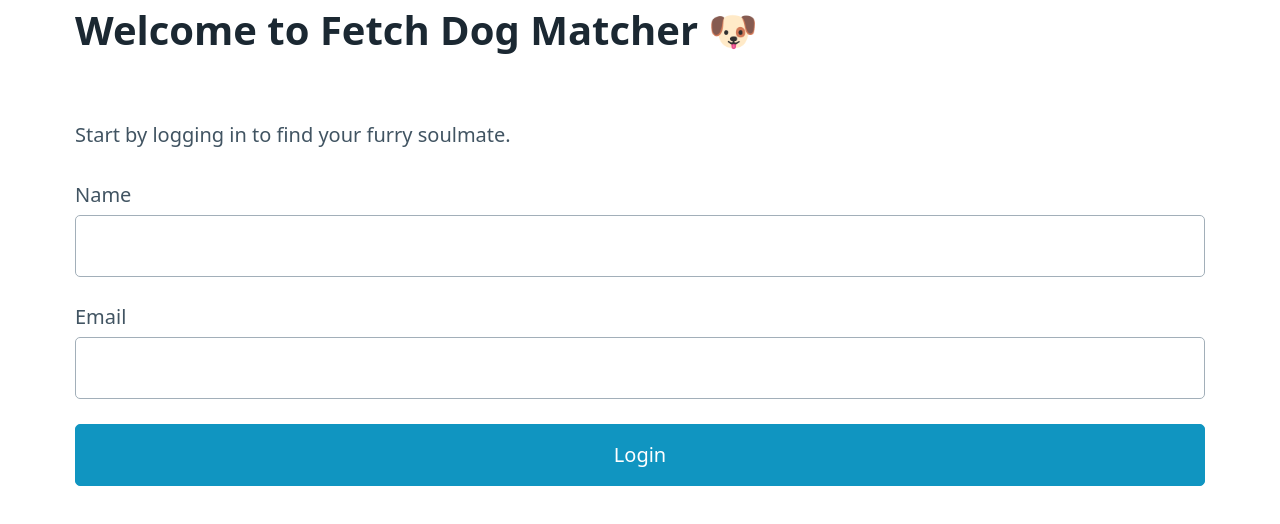
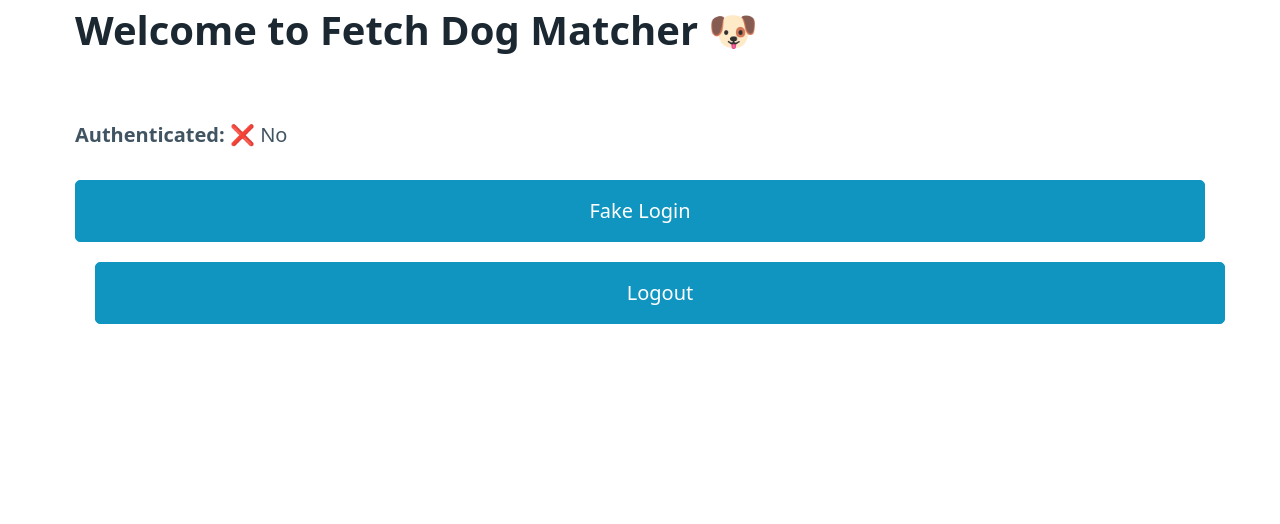
Before and after one commit to jeanetteobr/fetch-dog-matcher, a React (Vite) app: page / in a window 1280 px wide. Shown: the top 524 px of the page. Built offline with nearby package versions, Linux system fonts and the light colour scheme.

Commit message:
feat: implement and test AuthContext with login/logout functionality

```diff
--- /dev/null
+++ b/src/context/AuthContext.tsx
@@ -0,0 +1,44 @@
+import { createContext, useContext, useState, ReactNode } from 'react';
+
+type User = {
+  name: string;
+  email: string;
+};
+
+type AuthContextType = {
+  user: User | null;
+  isAuthenticated: boolean;
+  login: (user: User) => void;
+  logout: () => void;
+};
+
+const AuthContext = createContext<AuthContextType | undefined>(undefined);
+
+export const AuthProvider = ({ children }: { children: ReactNode }) => {
+  const [user, setUser] = useState<User | null>(null);
+  const [isAuthenticated, setIsAuthenticated] = useState(false);
+
+  const login = (user: User) => {
+    setUser(user);
+    setIsAuthenticated(true);
+  };
+
+  const logout = () => {
+    setUser(null);
+    setIsAuthenticated(false);
+  };
+
+  return (
+    <AuthContext.Provider value={{ user, isAuthenticated, login, logout }}>
+      {children}
+    </AuthContext.Provider>
+  );
+};
+
+export const useAuth = (): AuthContextType => {
+  const context = useContext(AuthContext);
+  if (context === undefined) {
+    throw new Error('useAuth must be used within an AuthProvider');
+  }
+  return context;
+};
--- a/src/main.tsx
+++ b/src/main.tsx
@@ -2,11 +2,14 @@ import React from 'react';
 import ReactDOM from 'react-dom/client';
 import { BrowserRouter } from 'react-router-dom';
 import App from './App.tsx';
+import { AuthProvider } from './context/AuthContext';
 
 ReactDOM.createRoot(document.getElementById('root')!).render(
   <React.StrictMode>
     <BrowserRouter>
-      <App />
+      <AuthProvider>
+        <App />
+      </AuthProvider>
     </BrowserRouter>
   </React.StrictMode>
 );
--- a/src/pages/LoginPage.tsx
+++ b/src/pages/LoginPage.tsx
@@ -1,34 +1,25 @@
-import { useState } from 'react';
+import { useAuth } from '../context/AuthContext';
 
 export default function LoginPage() {
-  const [name, setName] = useState('');
-  const [email, setEmail] = useState('');
+  const { login, logout, user, isAuthenticated } = useAuth();
+
+  const handleFakeLogin = () => {
+    login({ name: 'Testy McTestface', email: 'test@example.com' });
+  };
 
   return (
     <>
       <h1>Welcome to Fetch Dog Matcher 🐶</h1>
-      <p>Start by logging in to find your furry soulmate.</p>
-      <form>
-        <label>
-          Name
-          <input
-            type="text"
-            value={name}
-            onChange={(e) => setName(e.target.value)}
-            required
-          />
-        </label>
-        <label>
-          Email
-          <input
-            type="email"
-            value={email}
-            onChange={(e) => setEmail(e.target.value)}
-            required
-          />
-        </label>
-        <button type="submit">Login</button>
-      </form>
+
+      <p><strong>Authenticated:</strong> {isAuthenticated ? '✅ Yes' : '❌ No'}</p>
+      {user && (
+        <p>
+          <strong>User:</strong> {user.name} ({user.email})
+        </p>
+      )}
+
+      <button onClick={handleFakeLogin}>Fake Login</button>
+      <button onClick={logout} style={{ marginLeft: '1rem' }}>Logout</button>
     </>
   );
 }
```
